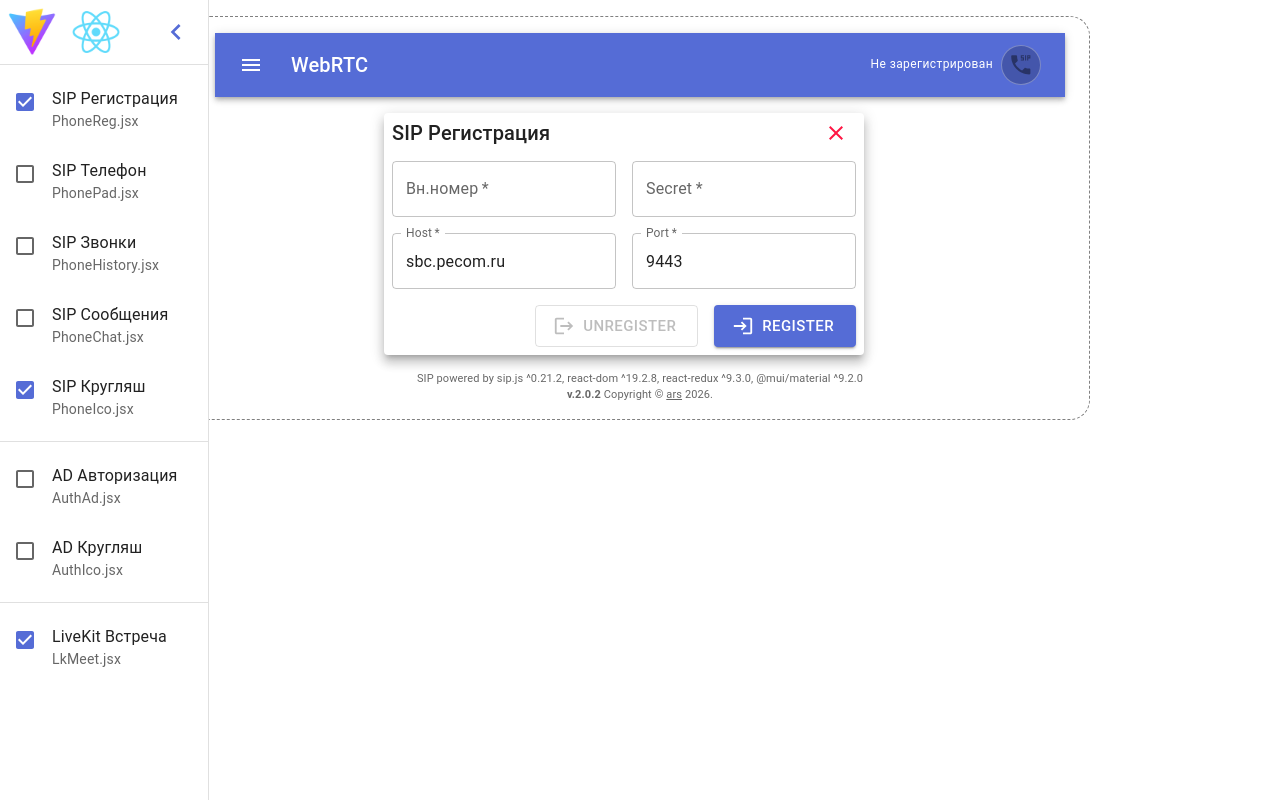
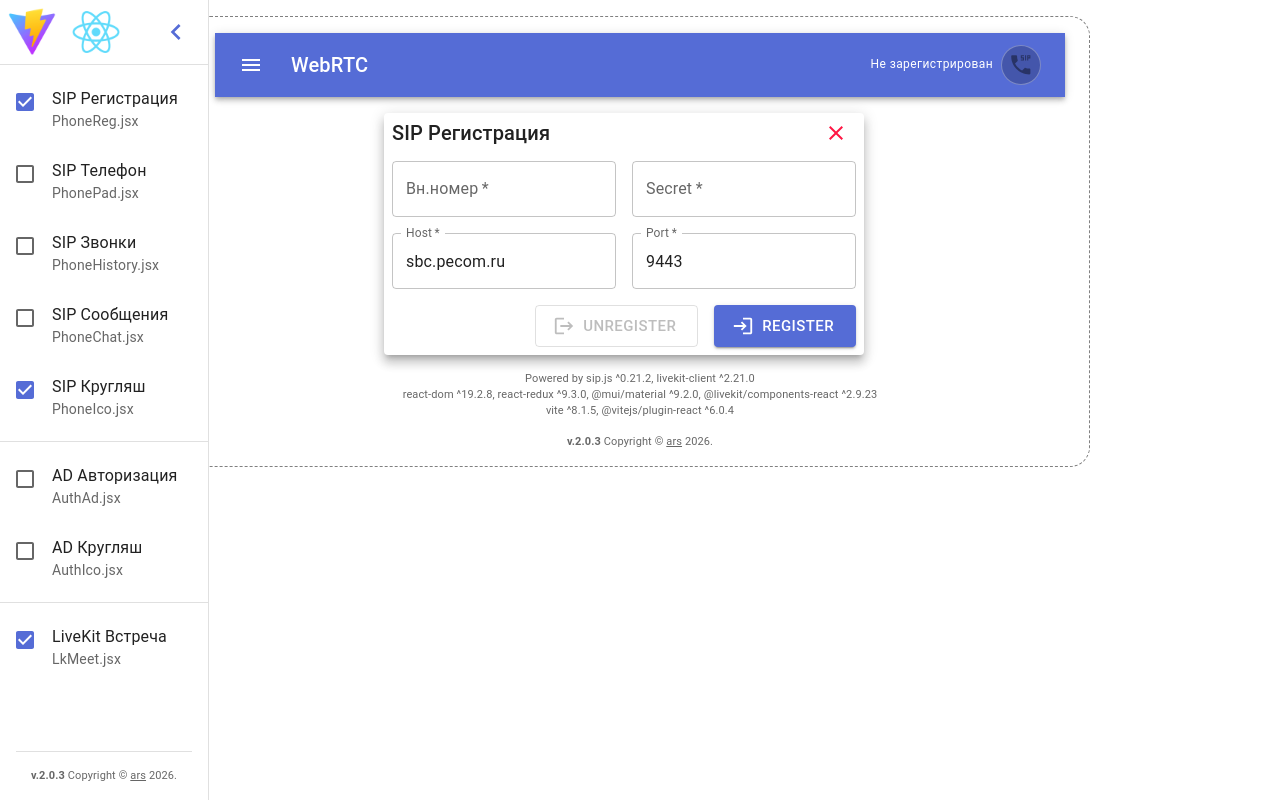
Before and after one commit to ars-anosov/sipjs-react, a React (Vite) app in the folder phone/: page / in a window 1280 px wide. Both pictures are taken after a click on the button 251 px from the left and 65 px from the top of the page. Built offline with nearby package versions, Linux system fonts and the light colour scheme.

Commit message:
Поправил Copyright

```diff
--- a/phone/package.json
+++ b/phone/package.json
@@ -1,6 +1,6 @@
 {
   "name": "material-ui-vite",
-  "version": "2.0.2",
+  "version": "2.0.3",
   "private": true,
   "type": "module",
   "scripts": {
--- a/phone/src/App.jsx
+++ b/phone/src/App.jsx
@@ -18,7 +18,7 @@ export default function App() {
       <MenuAppContainer />
       <PhoneContainer />
       <LkContainer />
-      <Copyright />
+      <Copyright showFull={true}/>
     </Container>
   )
 }
--- a/phone/src/Copyright.jsx
+++ b/phone/src/Copyright.jsx
@@ -1,3 +1,6 @@
+import { useState, useEffect } from 'react'
+import PropTypes from 'prop-types'
+
 import {
   Typography,
   Link
@@ -5,7 +8,27 @@ import {
 
 import { version, dependencies, devDependencies } from '../package.json'
 
-export default function Copyright() {
+
+
+function Copyright(props) {
+  if (process.env.NODE_ENV === 'development') console.log('Copyright hook')
+
+  const {
+    showFull
+  } = props
+
+
+
+  useEffect(() => {
+    if (process.env.NODE_ENV === 'development') console.log('Copyright MOUNT')
+
+    return () => {
+      if (process.env.NODE_ENV === 'development') console.log('Copyright UNMOUNT')
+    }
+  }, [])
+
+
+
   return (
     <Typography
       variant="body2"
@@ -17,12 +40,23 @@ export default function Copyright() {
         color: 'text.secondary',
       }}
     >
-      SIP powered by
-      sip.js {dependencies['sip.js']},
-      react-dom {dependencies['react-dom']},
-      react-redux {dependencies['react-redux']},
-      @mui/material {dependencies['@mui/material']}
-      <br />
+      {showFull && (
+      <span>
+        Powered by
+        sip.js {dependencies['sip.js']},
+        livekit-client {dependencies['livekit-client']}
+        <br />
+        react-dom {dependencies['react-dom']},
+        react-redux {dependencies['react-redux']},
+        @mui/material {dependencies['@mui/material']},
+        @livekit/components-react {dependencies['@livekit/components-react']}
+        <br />
+        vite {devDependencies['vite']},
+        @vitejs/plugin-react {devDependencies['@vitejs/plugin-react']}
+        <br /><br />
+      </span>
+      )}
+
       <strong>v.{version}</strong>
       {' Copyright © '}
       <Link color="inherit" href="https://github.com/ars-anosov/sipjs-react">
@@ -32,3 +66,9 @@ export default function Copyright() {
     </Typography>
   )
 }
+
+Copyright.propTypes = {
+  showFull             : PropTypes.bool.isRequired,
+}
+
+export default Copyright
--- a/phone/src/components/MenuAppBar.jsx
+++ b/phone/src/components/MenuAppBar.jsx
@@ -27,6 +27,7 @@ import ChevronRightIcon from '@mui/icons-material/ChevronRight'
 import PhoneIco         from './PhoneIco'
 import AuthIco          from './AuthIco'
 import PhonePad         from './PhonePad'
+import Copyright        from '../Copyright'
 
 
 
@@ -207,6 +208,17 @@ function MenuAppBar(props) {
                 )
               })}
             </List>
+
+            <Box
+              sx={{
+                mt: 'auto', // Выталкивает блок в самый низ контейнера
+                p: 2,
+                textAlign: 'center'
+              }}
+            >
+              <Divider sx={{ mb: 2 }} />
+              <Copyright showFull={false}/>
+            </Box>
           </Drawer>
 
 
```
Also changed, not shown: 2 other files (tests, documents, lock files or other folders).
